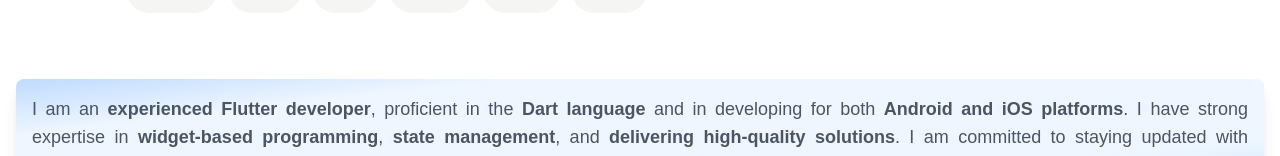
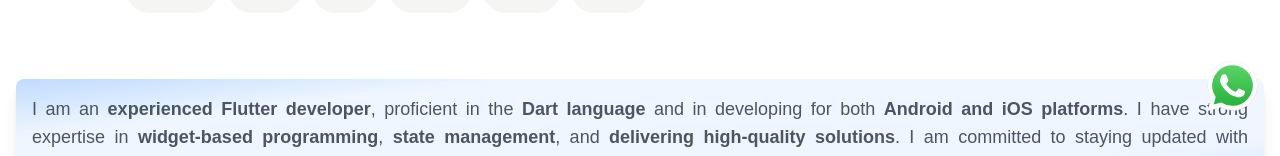
Before and after one commit to mdtalhadev/portfolio, a Next.js app: page / in a window 1280 px wide. Shown: the part 642-798 px from the top of the page. Built offline with nearby package versions, Linux system fonts and the light colour scheme.

Commit message:
whatsapp icon attached

```diff
--- a/src/components/footer.tsx
+++ b/src/components/footer.tsx
@@ -10,18 +10,18 @@
     const contactIcons: contactIcons[] = [
         // {
         //     icon: (
-        //         <svg xmlns="http://www.w3.org/2000/svg" width="12" height="12" viewBox="0 0 102 102" id="whatsapp">
-        //             <defs>
-        //                 <linearGradient id="a" x1=".5" x2=".5" y2="1" gradientUnits="objectBoundingBox">
-        //                     <stop offset="0" stop-color="#61fd7d"></stop>
-        //                     <stop offset="1" stop-color="#2bb826"></stop>
-        //                 </linearGradient>
-        //             </defs>
-        //             <path fill="url(#a)" d="M101.971 77.094c0 .558-.017 1.77-.051 2.705a53.717 53.717 0 0 1-.538 6.589 21.949 21.949 0 0 1-1.847 5.521 19.654 19.654 0 0 1-8.653 8.644 21.993 21.993 0 0 1-5.552 1.847 53.913 53.913 0 0 1-6.539.528c-.936.033-2.148.05-2.7.05l-50.223-.008c-.558 0-1.769-.017-2.705-.051a53.744 53.744 0 0 1-6.589-.538 21.951 21.951 0 0 1-5.521-1.847A19.654 19.654 0 0 1 2.4 91.881a21.988 21.988 0 0 1-1.843-5.552 53.954 53.954 0 0 1-.528-6.539 92.845 92.845 0 0 1-.05-2.7l.008-50.224c0-.558.017-1.77.051-2.705a53.738 53.738 0 0 1 .538-6.589 21.946 21.946 0 0 1 1.847-5.521A19.655 19.655 0 0 1 11.076 3.4a22 22 0 0 1 5.552-1.848 53.912 53.912 0 0 1 6.539-.528c.936-.033 2.148-.05 2.7-.05l50.228.012c.559 0 1.77.017 2.705.051a53.744 53.744 0 0 1 6.589.538 21.946 21.946 0 0 1 5.521 1.847 19.653 19.653 0 0 1 8.644 8.653 21.988 21.988 0 0 1 1.848 5.552 53.974 53.974 0 0 1 .528 6.539c.033.936.05 2.148.05 2.7l-.008 50.223Z" transform="translate(.021 -.978)"></path>
-        //             <g>
-        //                 <path fill="#fff" d="M78.02 24.131A36.58 36.58 0 0 0 20.452 68.25l-5.189 18.948 19.39-5.085a36.561 36.561 0 0 0 17.479 4.451h.015A36.578 36.578 0 0 0 78.02 24.131ZM52.15 80.388h-.012a30.361 30.361 0 0 1-15.473-4.236l-1.11-.659-11.506 3.017 3.071-11.215-.723-1.15a30.4 30.4 0 1 1 25.754 14.242Zm16.67-22.761c-.914-.457-5.407-2.668-6.245-2.973s-1.447-.457-2.056.457-2.361 2.973-2.894 3.582-1.066.686-1.98.229a24.963 24.963 0 0 1-7.349-4.535 27.531 27.531 0 0 1-5.084-6.329c-.533-.915-.057-1.409.4-1.865.411-.409.914-1.067 1.371-1.6a6.23 6.23 0 0 0 .914-1.524 1.682 1.682 0 0 0-.076-1.6c-.228-.457-2.056-4.954-2.818-6.783-.742-1.782-1.5-1.541-2.056-1.568a36.004 36.004 0 0 0-1.752-.032 3.358 3.358 0 0 0-2.437 1.143 10.246 10.246 0 0 0-3.2 7.622c0 4.5 3.275 8.841 3.732 9.451s6.444 9.838 15.612 13.8a52.582 52.582 0 0 0 5.21 1.925 12.535 12.535 0 0 0 5.756.362c1.756-.262 5.407-2.21 6.169-4.344a7.635 7.635 0 0 0 .533-4.344c-.229-.381-.838-.61-1.752-1.067Z"></path>
-        //             </g>
-        //         </svg>
+        // <svg xmlns="http://www.w3.org/2000/svg" width="12" height="12" viewBox="0 0 102 102" id="whatsapp">
+        //     <defs>
+        //         <linearGradient id="a" x1=".5" x2=".5" y2="1" gradientUnits="objectBoundingBox">
+        //             <stop offset="0" stop-color="#61fd7d"></stop>
+        //             <stop offset="1" stop-color="#2bb826"></stop>
+        //         </linearGradient>
+        //     </defs>
+        //     <path fill="url(#a)" d="M101.971 77.094c0 .558-.017 1.77-.051 2.705a53.717 53.717 0 0 1-.538 6.589 21.949 21.949 0 0 1-1.847 5.521 19.654 19.654 0 0 1-8.653 8.644 21.993 21.993 0 0 1-5.552 1.847 53.913 53.913 0 0 1-6.539.528c-.936.033-2.148.05-2.7.05l-50.223-.008c-.558 0-1.769-.017-2.705-.051a53.744 53.744 0 0 1-6.589-.538 21.951 21.951 0 0 1-5.521-1.847A19.654 19.654 0 0 1 2.4 91.881a21.988 21.988 0 0 1-1.843-5.552 53.954 53.954 0 0 1-.528-6.539 92.845 92.845 0 0 1-.05-2.7l.008-50.224c0-.558.017-1.77.051-2.705a53.738 53.738 0 0 1 .538-6.589 21.946 21.946 0 0 1 1.847-5.521A19.655 19.655 0 0 1 11.076 3.4a22 22 0 0 1 5.552-1.848 53.912 53.912 0 0 1 6.539-.528c.936-.033 2.148-.05 2.7-.05l50.228.012c.559 0 1.77.017 2.705.051a53.744 53.744 0 0 1 6.589.538 21.946 21.946 0 0 1 5.521 1.847 19.653 19.653 0 0 1 8.644 8.653 21.988 21.988 0 0 1 1.848 5.552 53.974 53.974 0 0 1 .528 6.539c.033.936.05 2.148.05 2.7l-.008 50.223Z" transform="translate(.021 -.978)"></path>
+        //     <g>
+        //         <path fill="#fff" d="M78.02 24.131A36.58 36.58 0 0 0 20.452 68.25l-5.189 18.948 19.39-5.085a36.561 36.561 0 0 0 17.479 4.451h.015A36.578 36.578 0 0 0 78.02 24.131ZM52.15 80.388h-.012a30.361 30.361 0 0 1-15.473-4.236l-1.11-.659-11.506 3.017 3.071-11.215-.723-1.15a30.4 30.4 0 1 1 25.754 14.242Zm16.67-22.761c-.914-.457-5.407-2.668-6.245-2.973s-1.447-.457-2.056.457-2.361 2.973-2.894 3.582-1.066.686-1.98.229a24.963 24.963 0 0 1-7.349-4.535 27.531 27.531 0 0 1-5.084-6.329c-.533-.915-.057-1.409.4-1.865.411-.409.914-1.067 1.371-1.6a6.23 6.23 0 0 0 .914-1.524 1.682 1.682 0 0 0-.076-1.6c-.228-.457-2.056-4.954-2.818-6.783-.742-1.782-1.5-1.541-2.056-1.568a36.004 36.004 0 0 0-1.752-.032 3.358 3.358 0 0 0-2.437 1.143 10.246 10.246 0 0 0-3.2 7.622c0 4.5 3.275 8.841 3.732 9.451s6.444 9.838 15.612 13.8a52.582 52.582 0 0 0 5.21 1.925 12.535 12.535 0 0 0 5.756.362c1.756-.262 5.407-2.21 6.169-4.344a7.635 7.635 0 0 0 .533-4.344c-.229-.381-.838-.61-1.752-1.067Z"></path>
+        //     </g>
+        // </svg>
         //     ), link: ''
         // },
         {
@@ -57,7 +57,8 @@
             <p>&copy; 2024 My Quirky Portfolio. All rights reserved. Designed with ❤️ by Muhammad Talha</p>
             <p className="flex items-center justify-center">feel free to contact on
                 {contactIcons.map((icon, index) => (
-                    <button key={index} onClick={(e) => document.location.href = icon.link} className="text-blue-400 hover:underline mx-2">
+                    <button key={index}
+                    onClick={(e) => window.open(icon.link, '_blank')}  className="text-blue-400 hover:underline mx-2">
 
 
                         {icon.icon}
--- /dev/null
+++ b/src/components/whatsappIcon.tsx
@@ -0,0 +1,23 @@
+const WhatsappIcon = () => {
+    return (
+        <div className="fixed bottom-10 right-5">
+      <button
+                    onClick={(e) => window.open('https://wa.me/+923921466065')}>
+        <svg xmlns="http://www.w3.org/2000/svg" width="55" height="50" viewBox="0 0 100 100" id="whatsapp-circle">
+          <defs>
+            <linearGradient id="a" x1=".5" x2=".5" y1="1" gradientUnits="objectBoundingBox">
+              <stop offset="0" stop-color="#20b038"></stop>
+              <stop offset="1" stop-color="#60d66a"></stop>
+            </linearGradient>
+          </defs>
+          <path fill="#e0e0e0" d="M85.048 14.532A49.573 49.573 0 0 0 7.032 74.323L0 100l26.277-6.89a49.535 49.535 0 0 0 23.687 6.032h.021a49.572 49.572 0 0 0 35.063-84.61ZM49.985 90.773h-.016A41.149 41.149 0 0 1 29 85.031l-1.505-.892L11.9 88.227l4.163-15.2-.981-1.558a41.2 41.2 0 1 1 34.9 19.3Z"></path>
+          <path fill="url(#a)" d="M27.875 116.508 34.586 92a47.305 47.305 0 1 1 40.99 23.684h-.021a47.289 47.289 0 0 1-22.6-5.755l-25.076 6.575Z" transform="translate(-25.6 -19.357)"></path>
+          <path fill="none" d="M22.121 23.785h55.673v52.162H22.121z" opacity=".08"></path>
+          <path fill="#fff" fill-rule="evenodd" d="M37.736 28.513c-.917-2.039-1.883-2.08-2.755-2.115-.714-.031-1.531-.029-2.346-.029a4.5 4.5 0 0 0-3.265 1.532 13.724 13.724 0 0 0-4.286 10.21c0 6.024 4.388 11.845 5 12.662s8.47 13.573 20.914 18.48c10.342 4.078 12.447 3.267 14.692 3.063s7.243-2.961 8.264-5.82 1.02-5.309.714-5.821-1.122-.816-2.347-1.429-7.243-3.575-8.366-3.983-1.939-.612-2.755.614-3.161 3.981-3.876 4.8-1.429.92-2.653.308a33.49 33.49 0 0 1-9.845-6.076 36.876 36.876 0 0 1-6.811-8.478c-.714-1.224-.077-1.888.538-2.5.55-.548 1.224-1.429 1.837-2.144a8.4 8.4 0 0 0 1.223-2.041 2.254 2.254 0 0 0-.1-2.145c-.309-.613-2.689-6.667-3.777-9.088Z"></path>
+          <path fill="#fff" d="M84.643 14.374a49 49 0 0 0-77.121 59.1L.571 98.861l25.975-6.811a48.966 48.966 0 0 0 23.415 5.963h.021a49 49 0 0 0 34.661-83.639ZM49.982 89.74h-.011a40.676 40.676 0 0 1-20.729-5.676l-1.488-.882-15.418 4.041 4.115-15.028-.969-1.54a40.728 40.728 0 1 1 34.5 19.08Z"></path>
+        </svg>
+      </button>
+    </div>
+    )
+};
+export default WhatsappIcon;
--- a/src/pages/_app.tsx
+++ b/src/pages/_app.tsx
@@ -2,11 +2,14 @@
 import type { AppProps } from "next/app";
 import AppBar from "@/components/navBar";
 import Footer from "@/components/footer";
+import WhatsappIcon from "@/components/whatsappIcon";
 
 export default function App({ Component, pageProps }: AppProps) {
   return <>
-  <AppBar />
-  <Component {...pageProps} />
-  <Footer />
+    <AppBar />
+    <Component {...pageProps} />
+    <Footer />
+    <WhatsappIcon />
+
   </>;
 }
```
